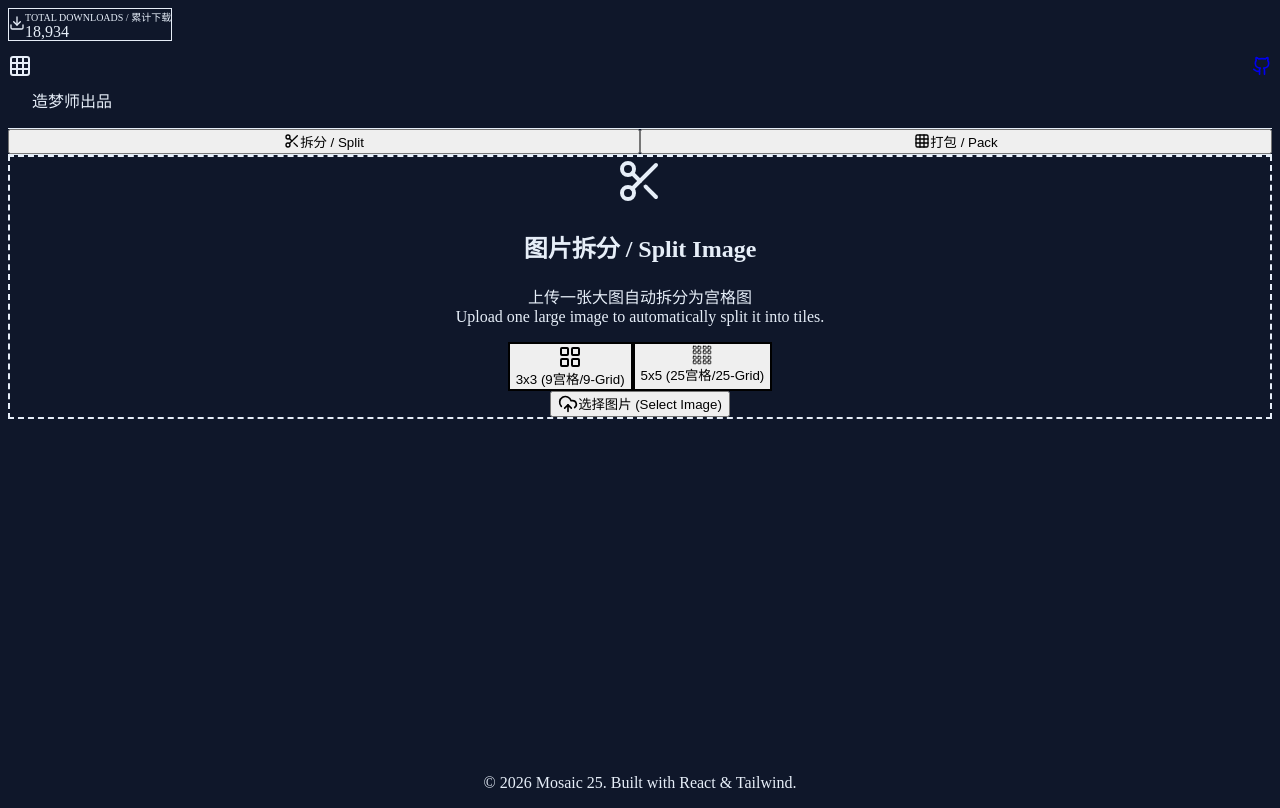
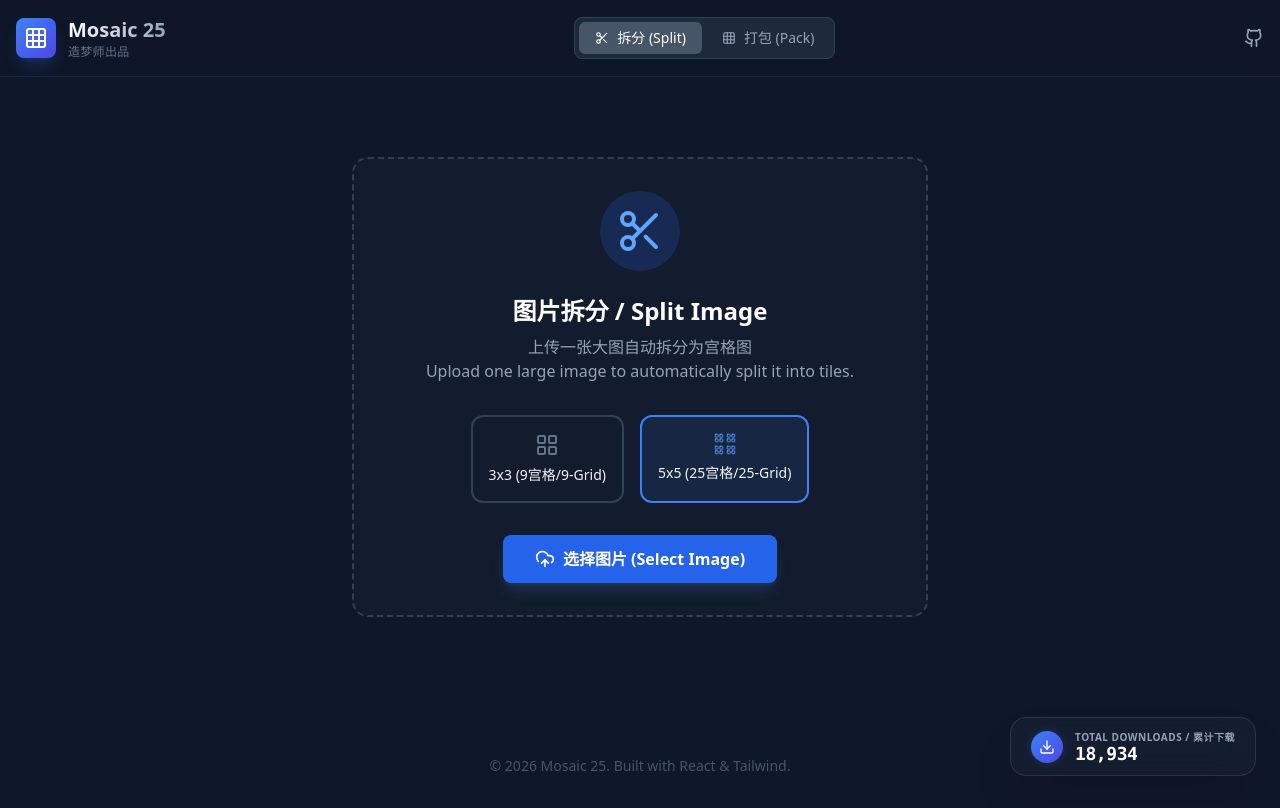
Before and after one commit to DreamMaker-stephen/Mosaic-25, a React (Vite) app: page / in a window 1280 px wide. Built offline with nearby package versions, Linux system fonts and the light colour scheme.

Commit message:
fix(styles): restore Tailwind CDN for proper styling

```diff
--- a/index.html
+++ b/index.html
@@ -4,9 +4,23 @@
     <meta charset="UTF-8" />
     <meta name="viewport" content="width=device-width, initial-scale=1.0" />
     <title>Mosaic 25 - 25宫格生成器</title>
-    <link rel="stylesheet" href="/index.css">
+    <script src="https://cdn.tailwindcss.com"></script>
+    <script>
+      tailwind.config = {
+        theme: {
+          extend: {
+            colors: {
+              slate: {
+                850: '#151f32',
+                900: '#0f172a',
+              }
+            }
+          }
+        }
+      }
+    </script>
 </head>
-  <body>
+  <body class="bg-slate-900 text-white antialiased">
     <div id="root"></div>
   <script type="module" src="/index.tsx"></script>
 </body>
--- a/index.tsx
+++ b/index.tsx
@@ -1,6 +1,5 @@
 import React from 'react';
 import ReactDOM from 'react-dom/client';
-import './index.css';
 import App from './App';
 
 const rootElement = document.getElementById('root');
--- a/tailwind.config.js
+++ b/tailwind.config.js
@@ -2,10 +2,22 @@
 export default {
   content: [
     './index.html',
+    './index.tsx',
     './App.tsx',
-    './index.tsx',
-    './components/**/*.{tsx,ts}',
-    './**/*.{tsx,ts}'
+    './components/**/*.tsx',
+  ],
+  safelist: [
+    { pattern: /^(bg|text|border)-(slate|white|blue|indigo|gray|red|green|yellow)-(50|100|200|300|400|500|600|700|800|850|900)$/ },
+    { pattern: /^(shadow|shadow-lg)-(slate|blue|red)-(50|100|200|300|400|500)/ },
+    { pattern: /^(px|py|p)-(1|2|3|4|6|8)$/ },
+    { pattern: /^(gap|m)-(1|2|3|4|6|8)$/ },
+    'gap-1', 'gap-2', 'gap-3', 'gap-4', 'gap-6', 'gap-8',
+    'px-1', 'px-2', 'px-3', 'px-4', 'px-6', 'px-8',
+    'py-1', 'py-2', 'py-3', 'py-4', 'py-6', 'py-8',
+    'bg-slate-800', 'bg-slate-850', 'bg-slate-900', 'bg-slate-600',
+    'text-slate-100', 'text-slate-400', 'text-slate-500', 'text-slate-600',
+    'border-slate-700', 'border-slate-800',
+    'bg-blue-500', 'bg-indigo-600', 'text-white',
   ],
   theme: {
     extend: {
```
